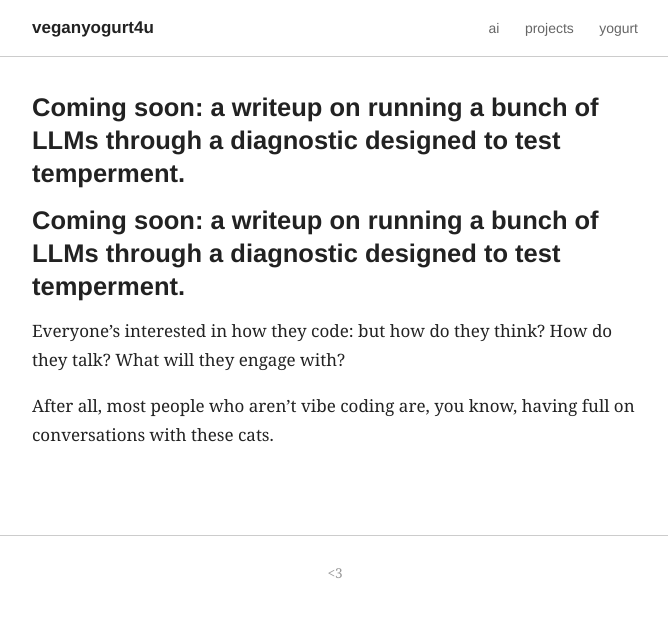
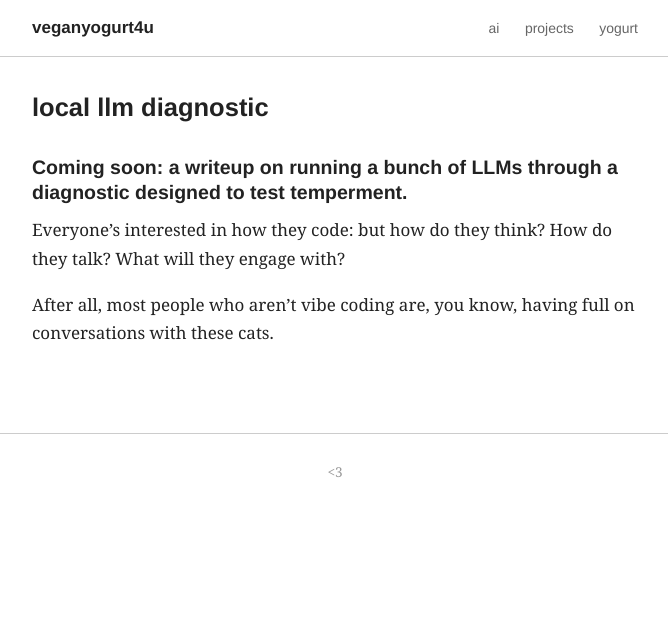
Before and after one commit to veganyogurt4u/veganyogurt4u.github.io, a Jekyll site: the page built from writeups/local-llm-evaluation.md, in a window 1280 px wide. Shown: the top 617 px of the page, without its empty margins (305-973 px from the left). Built offline with Jekyll 4.4.1, drawn with Linux system fonts in a browser that asks for light colours; our own code applies the rules of GitHub Pages for plain Markdown files.

Commit message:
Update local LLM evaluation writeup header and layout

```diff
--- a/writeups/local-llm-evaluation.md
+++ b/writeups/local-llm-evaluation.md
@@ -1,4 +1,10 @@
-# Coming soon: a writeup on running a bunch of LLMs through a diagnostic designed to test temperment.
+---
+layout: page
+title: local llm diagnostic
+section: writeups
+---
+
+## Coming soon: a writeup on running a bunch of LLMs through a diagnostic designed to test temperment.
 
 Everyone's interested in how they code: but how do they think? How do they talk? What will they engage with?
 
```
